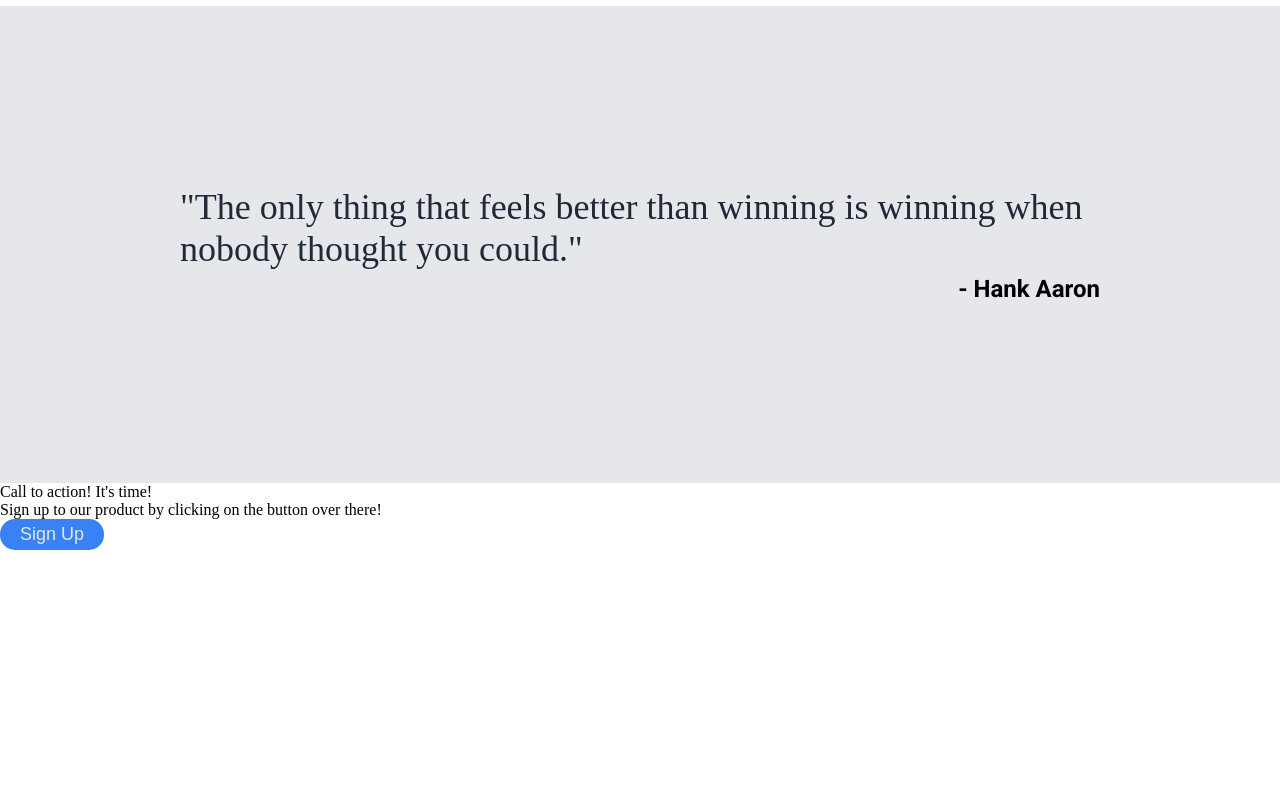
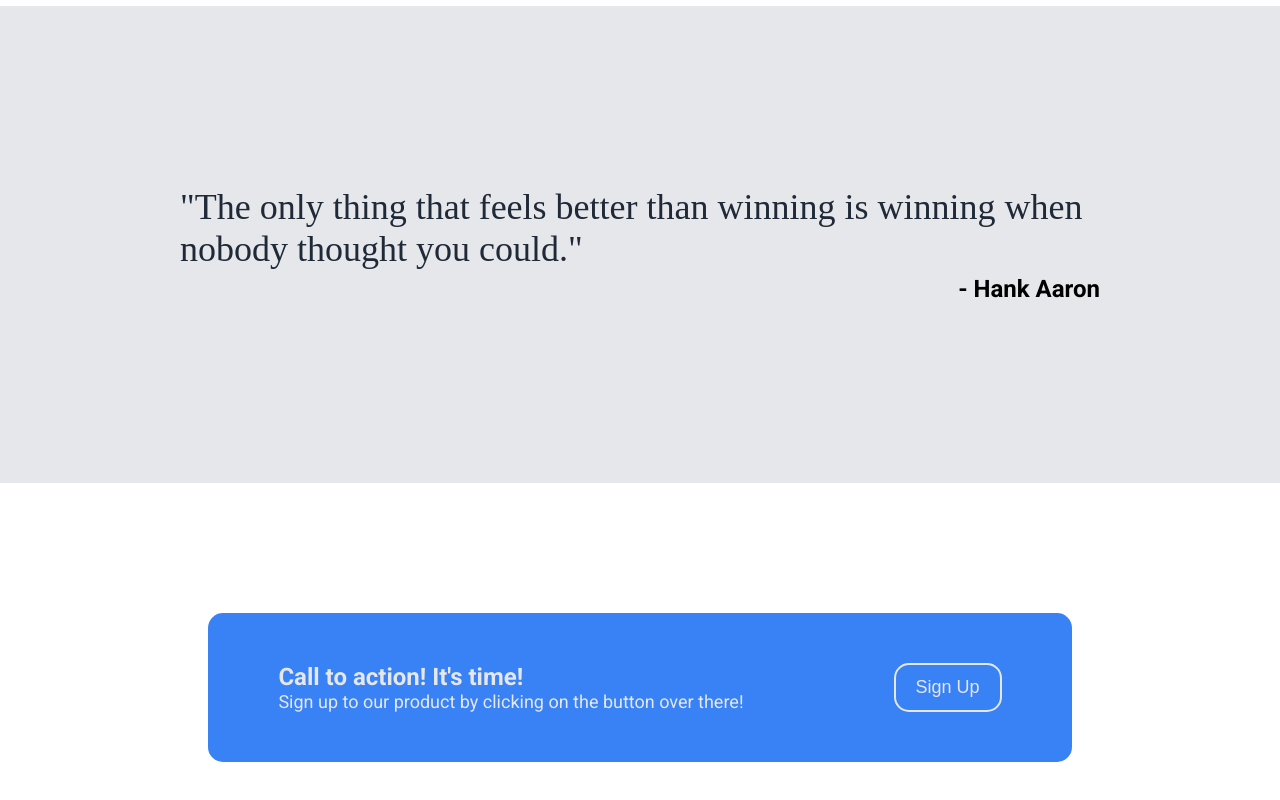
Before and after one commit to josegoms/landing-page, a plain HTML site: page index.html in a window 1280 px wide. Shown: the part 1560-2360 px from the top of the page. Before the commit the page ends 2110 px from the top, so only its background shows below. Drawn offline with Linux system fonts and the light colour scheme.

Commit message:
Fix style issues and add it to fourth-container

```diff
--- a/styles.css
+++ b/styles.css
@@ -13,6 +13,7 @@
     background-color: #1F2937;
     font-family: Roboto;
     padding: 5px;
+    gap: 300px;
 }
 
 .logo {
@@ -143,3 +144,33 @@ img {
     display: flex;
     justify-content: flex-end;
 }
+
+.fourth-container {
+    display: flex;
+    align-items: center;
+    justify-content: center;
+    padding: 130px;
+}
+
+.action-box {
+    background-color: #3882F6;
+    color:#E5E7EB;
+    font-family: Roboto;
+    padding: 50px 70px;
+    border-radius: 15px;
+    gap: 150px;
+    display: flex;
+}
+
+.bold {
+    font-weight: 900;
+    font-size: 24px;
+}
+
+.normal {
+    font-size: 18px;
+}
+
+.button {
+    border: 2px solid #E5E7EB;
+}
```
